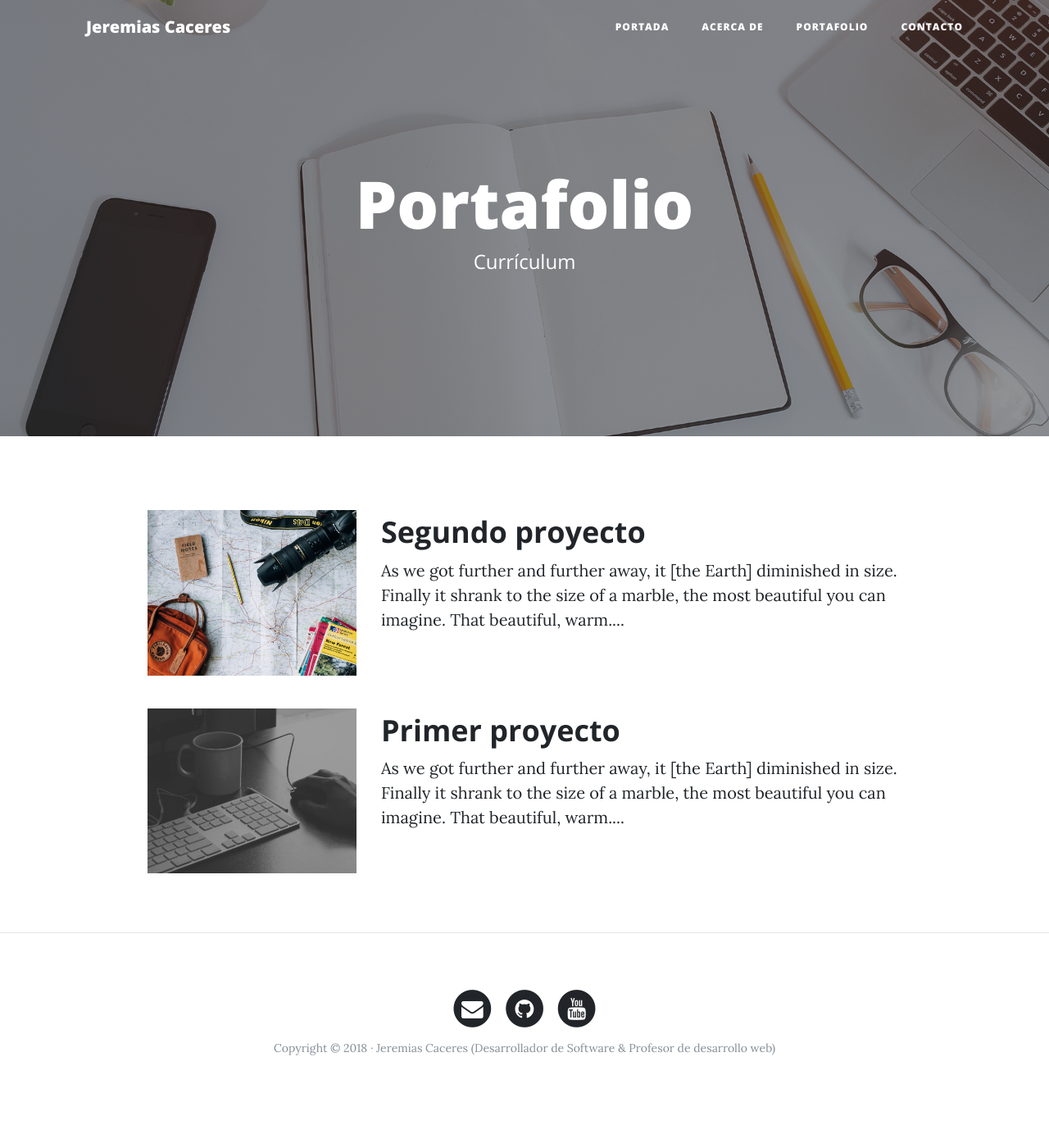
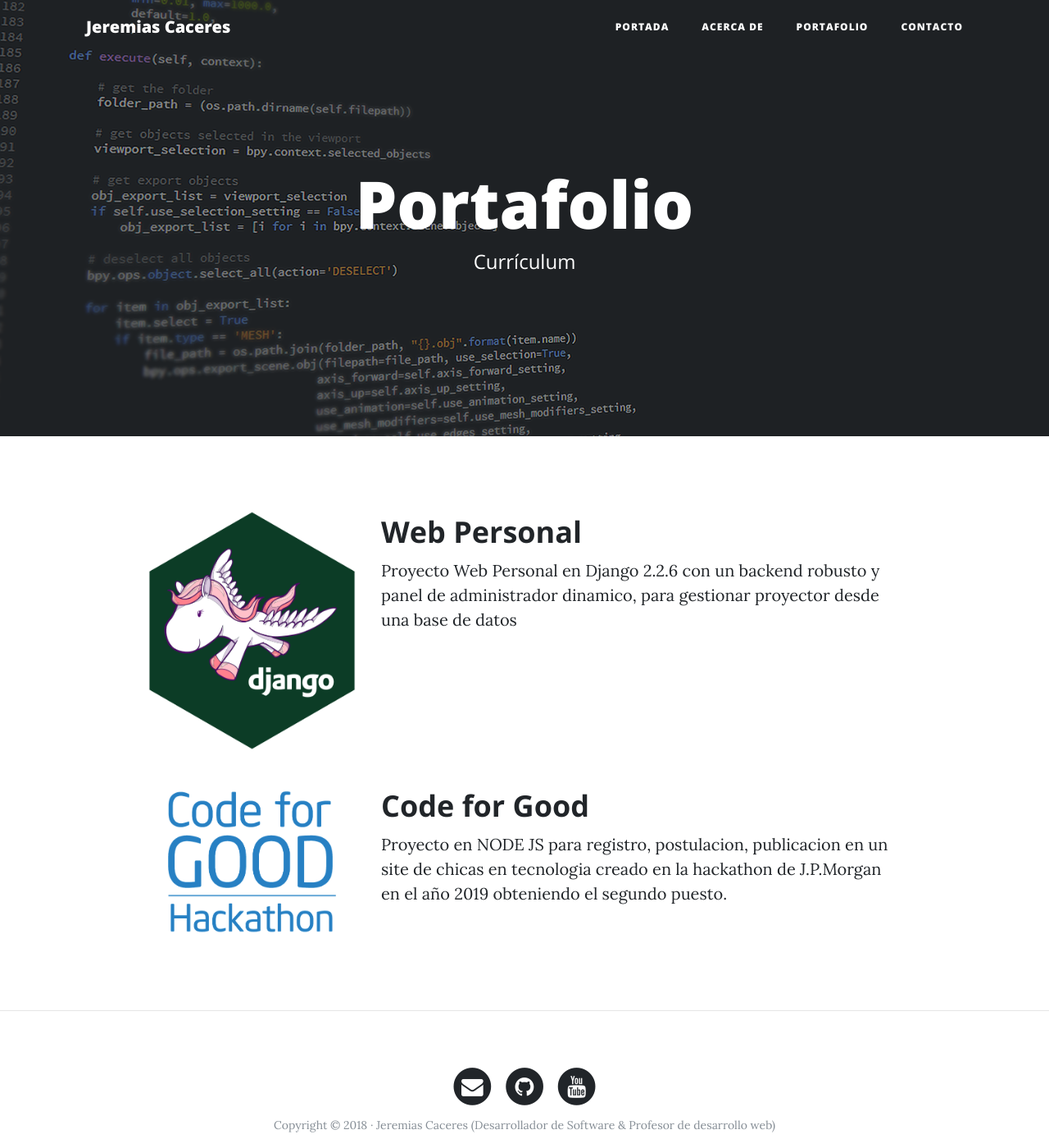
Before and after one commit to jeremyakd/web_personal, a Django app: page /porfolio/ in a window 1280 px wide. Shown: the top 1400 px of the page at 82% size. Before the commit the page ends 1287 px from the top, so only its background shows below. Run offline with Django 3.2, Linux system fonts and the light colour scheme; some libraries are stand-ins or nearby versions.

Commit message:
Add image

```diff
--- a/web_personal/portfolio/templates/portfolio/portfolio.html
+++ b/web_personal/portfolio/templates/portfolio/portfolio.html
@@ -4,7 +4,7 @@
 
 {% block title %}Portafolio{% endblock %}
 
-{% block background %}{% static 'core/img/portfolio-bg.jpg' %}{% endblock %}
+{% block background %}{% static 'core/img/portfolio-bg.png' %}{% endblock %}
 
 {% block headers %}
     <h1>Portafolio</h1>
@@ -14,22 +14,22 @@
 {% block content %}
 <div class="row project">
     <div class="col-lg-3 col-md-4 offset-lg-1">
-        <img class="img-fluid" src="{% static 'core/img/about-bg.jpg' %}" alt="">
+        <img class="img-fluid" src="{% static 'core/img/django.png' %}" alt="">
     </div>
     <div class="col-lg-7 col-md-8">
-        <h2 class="section-heading title">Segundo proyecto</h2>
-        <p>As we got further and further away, it [the Earth] diminished in size. Finally it shrank to the size of a marble, the most beautiful you can imagine. That beautiful, warm....</p>
+        <h2 class="section-heading title">Web Personal</h2>
+        <p>Proyecto Web Personal en Django 2.2.6 con un backend robusto y panel de administrador dinamico, para gestionar proyector desde una base de datos</p>
         <!-- <p><a href="http://google.com">Más información</a></p> -->
     </div>
 </div>
     <!-- Proyecto -->
 <div class="row project">
     <div class="col-lg-3 col-md-4 offset-lg-1">
-        <img class="img-fluid" src="{% static 'core/img/home-bg.jpg' %}" alt="">
+        <img class="img-fluid" src="{% static 'core/img/CFG.png' %}" alt="">
     </div>
     <div class="col-lg-7 col-md-8">
-        <h2 class="section-heading title">Primer proyecto</h2>
-        <p>As we got further and further away, it [the Earth] diminished in size. Finally it shrank to the size of a marble, the most beautiful you can imagine. That beautiful, warm....</p>
+        <h2 class="section-heading title">Code for Good</h2>
+        <p>Proyecto en NODE JS para registro, postulacion, publicacion en un site de chicas en tecnologia creado en la hackathon de J.P.Morgan en el año 2019 obteniendo el segundo puesto.</p>
         <!-- <p><a href="http://google.com">Más información</a></p> -->
     </div>
 </div>
```
Also changed, not shown: web_personal/core/static/core/img/CFG.png (added), web_personal/core/static/core/img/contact-bg.jpg, web_personal/core/static/core/img/django.png (added), web_personal/core/static/core/img/portfolio-bg.jpg (deleted), web_personal/core/static/core/img/portfolio-bg.png (added).
